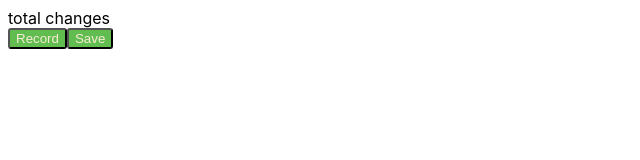
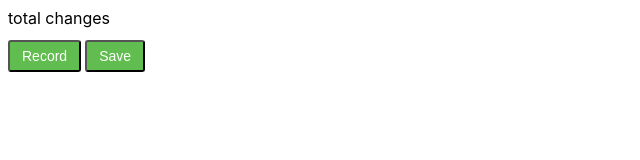
Before and after one commit to cabbage-team1/cabbage-trello, a website: page src/html/cardButtonRecordChanges.html in a window 1280 px wide. Shown: the whole page, without its empty margins (0-640 px from the left). Drawn offline with Linux system fonts and the light colour scheme.

Commit message:
[yulin] feat: adjust the css for `card-button`

```diff
--- a/src/styles/card-button.css
+++ b/src/styles/card-button.css
@@ -11,6 +11,9 @@
 
 .button {
     border-radius: 3px;
+    margin: 12px 4px 0 0;
+    font-size: 14px;
+    color: #FFFFFF;
     background-color: #61BD4F;
-    color: antiquewhite;
+    padding: 6px 12px;
 }
```
